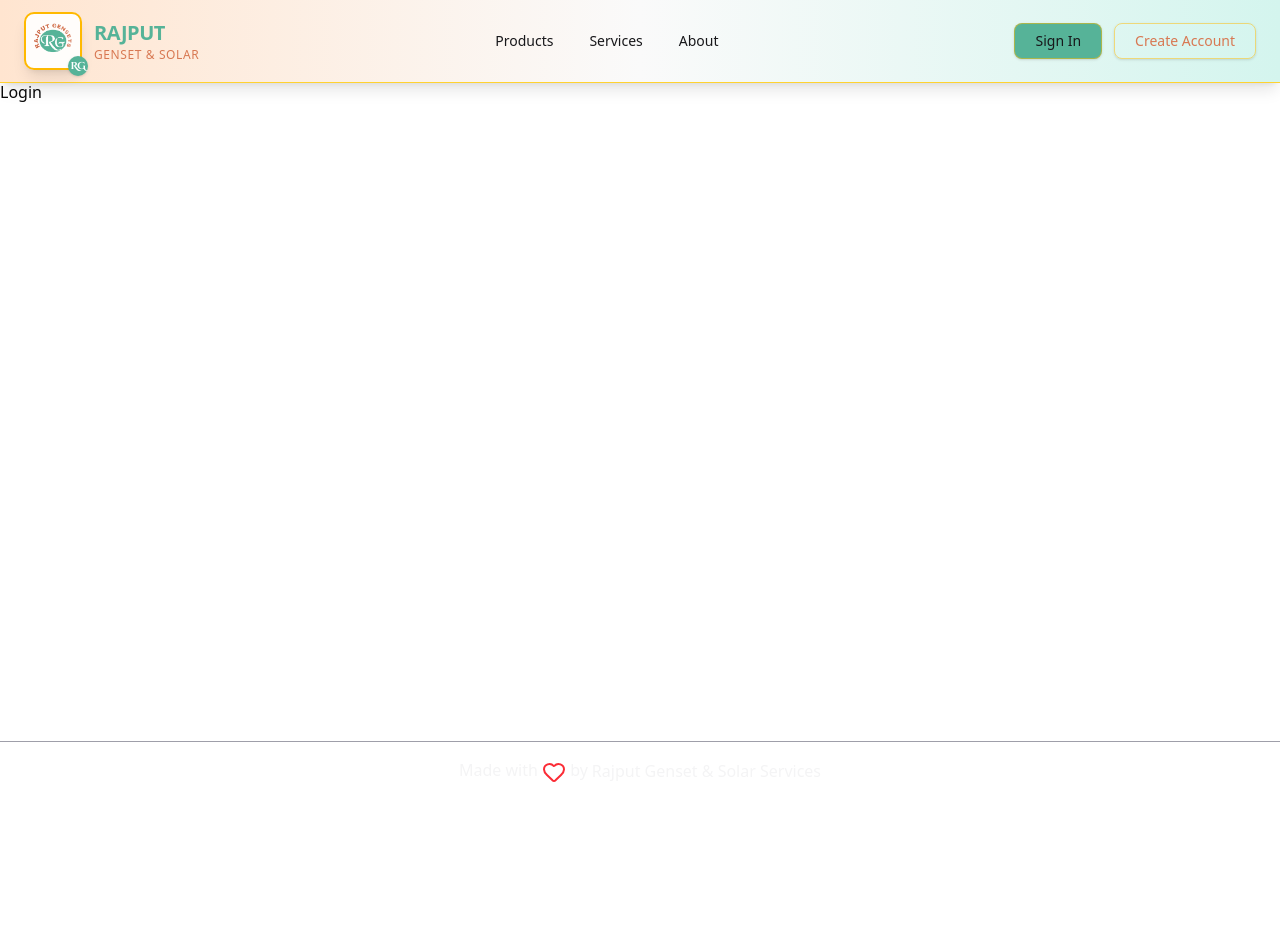
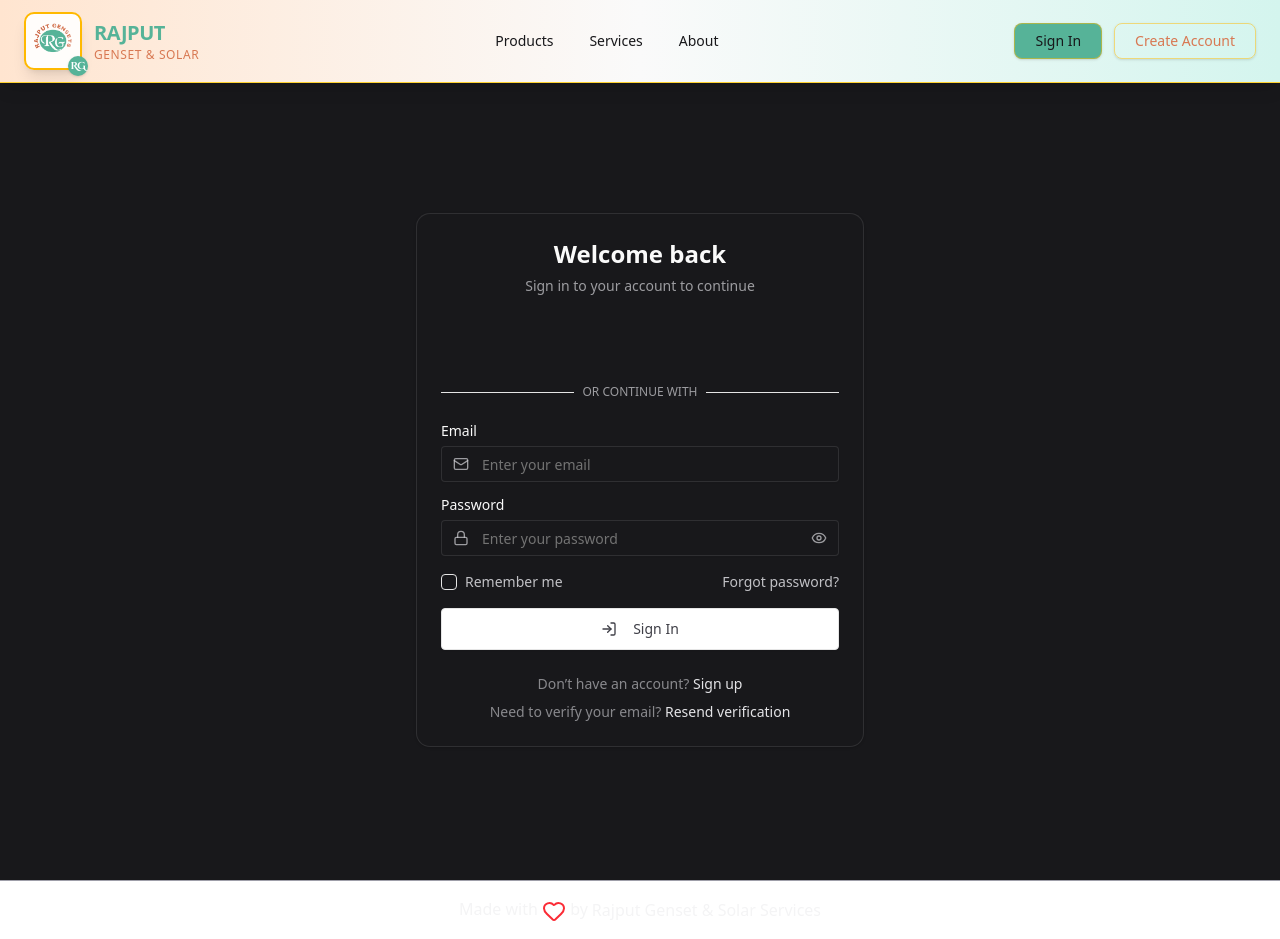
Before and after one commit to sandeepatel01/Rajput-Gensets, a React (Vite) app in the folder frontend/: page /login in a window 1280 px wide. Before the commit the page ends 800 px from the top, so only its background shows below. Built offline with nearby package versions, Linux system fonts and the light colour scheme; no server answers.

Commit message:
feat: USer login page done

```diff
--- a/frontend/package.json
+++ b/frontend/package.json
@@ -10,6 +10,7 @@
     "preview": "vite preview"
   },
   "dependencies": {
+    "@radix-ui/react-checkbox": "^1.3.2",
     "@radix-ui/react-label": "^2.1.7",
     "@radix-ui/react-slot": "^1.2.3",
     "@react-oauth/google": "^0.12.2",
--- /dev/null
+++ b/frontend/src/components/ui/checkbox.tsx
@@ -0,0 +1,30 @@
+import * as React from "react";
+import * as CheckboxPrimitive from "@radix-ui/react-checkbox";
+import { CheckIcon } from "lucide-react";
+
+import { cn } from "../../lib/utils";
+
+function Checkbox({
+  className,
+  ...props
+}: React.ComponentProps<typeof CheckboxPrimitive.Root>) {
+  return (
+    <CheckboxPrimitive.Root
+      data-slot="checkbox"
+      className={cn(
+        "peer border-input dark:bg-input/30 data-[state=checked]:bg-primary data-[state=checked]:text-primary-foreground dark:data-[state=checked]:bg-primary data-[state=checked]:border-primary focus-visible:border-ring focus-visible:ring-ring/50 aria-invalid:ring-destructive/20 dark:aria-invalid:ring-destructive/40 aria-invalid:border-destructive size-4 shrink-0 rounded-[4px] border shadow-xs transition-shadow outline-none focus-visible:ring-[3px] disabled:cursor-not-allowed disabled:opacity-50",
+        className
+      )}
+      {...props}
+    >
+      <CheckboxPrimitive.Indicator
+        data-slot="checkbox-indicator"
+        className="flex items-center justify-center text-current transition-none"
+      >
+        <CheckIcon className="size-3.5" />
+      </CheckboxPrimitive.Indicator>
+    </CheckboxPrimitive.Root>
+  );
+}
+
+export { Checkbox };
--- a/frontend/src/pages/auth/Login.tsx
+++ b/frontend/src/pages/auth/Login.tsx
@@ -1,5 +1,247 @@
-const Login = () => {
-  return <div>Login</div>;
+import { useForm, type SubmitHandler } from "react-hook-form";
+import { useState } from "react";
+import { toast } from "react-toastify";
+import { GoogleLogin } from "@react-oauth/google";
+import { Eye, EyeOff, Loader2, Lock, LogIn, Mail } from "lucide-react";
+
+import { Input } from "../../components/ui/input";
+import { Label } from "../../components/ui/label";
+import { Button } from "../../components/ui/button";
+import { Checkbox } from "../../components/ui/checkbox";
+import {
+  Card,
+  CardContent,
+  CardDescription,
+  CardHeader,
+  CardTitle,
+} from "../../components/ui/card";
+import { Link, useNavigate } from "@tanstack/react-router";
+
+import type { LoginFormData, AxiosErrorResponse } from "../../types/index";
+import { useAuthStore } from "../../stores/useAuthStore";
+import {
+  fetchProfile,
+  googleLogin,
+  login as loginUser,
+} from "../../services/authService";
+
+export const Login = () => {
+  const {
+    register,
+    handleSubmit,
+    formState: { errors },
+  } = useForm<LoginFormData>();
+
+  const navigate = useNavigate();
+  const setUser = useAuthStore((s) => s.setUser);
+
+  const [isLoading, setIsLoading] = useState(false);
+  const [showPassword, setShowPassword] = useState(false);
+  const [rememberMe, setRememberMe] = useState(false);
+
+  const onSubmit: SubmitHandler<LoginFormData> = async (data) => {
+    try {
+      setIsLoading(true);
+      const response = await loginUser(data);
+      const profile = await fetchProfile();
+      setUser(profile.data);
+
+      toast.success(response.message);
+      navigate({ to: "/dashboard" });
+    } catch (error: unknown) {
+      const err = error as AxiosErrorResponse;
+      toast.error(err.response?.data?.message || "Login failed.");
+    } finally {
+      setIsLoading(false);
+    }
+  };
+
+  return (
+    <div className="min-h-screen flex items-center justify-center bg-zinc-900">
+      <Card className="w-full bg-zinc-900 max-w-md border-white/10">
+        <CardHeader className="text-center">
+          <CardTitle className="text-2xl font-bold text-zinc-50">
+            Welcome back
+          </CardTitle>
+          <CardDescription className="text-zinc-300/70">
+            Sign in to your account to continue
+          </CardDescription>
+        </CardHeader>
+
+        <CardContent className="space-y-6">
+          {/* Google Login */}
+          <div className="flex items-center justify-center w-full">
+            <GoogleLogin
+              theme="outline"
+              text="continue_with"
+              onSuccess={async (credentialResponse) => {
+                try {
+                  const idToken = credentialResponse.credential;
+                  if (!idToken) throw new Error("Google token missing");
+                  await googleLogin({ token: idToken, rememberMe });
+
+                  const profile = await fetchProfile();
+                  setUser(profile.data);
+
+                  toast.success("Login successful.");
+                  navigate({ to: "/dashboard" });
+                } catch (error: unknown) {
+                  const err = error as AxiosErrorResponse;
+                  toast.error(
+                    err.response?.data?.message || "Google login failed."
+                  );
+                }
+              }}
+              onError={() => toast.error("Google login failed.")}
+            />
+          </div>
+
+          {/* Divider */}
+          <div className="relative">
+            <div className="absolute inset-0 flex items-center">
+              <span className="w-full border-t border-border" />
+            </div>
+            <div className="relative flex justify-center text-xs uppercase">
+              <span className="bg-zinc-900 px-2 text-zinc-300/70">
+                Or continue with
+              </span>
+            </div>
+          </div>
+
+          {/* Form */}
+          <form onSubmit={handleSubmit(onSubmit)} className="space-y-4">
+            {/* Email */}
+            <div className="space-y-2">
+              <Label htmlFor="email" className="text-zinc-50">
+                Email
+              </Label>
+              <div className="relative">
+                <Mail className="absolute left-3 top-1/2 transform -translate-y-1/2 h-4 w-4 text-zinc-300/70" />
+                <Input
+                  {...register("email", {
+                    required: "Email is required",
+                    pattern: {
+                      value: /^[^\s@]+@[^\s@]+\.[^\s@]+$/,
+                      message: "Invalid email address",
+                    },
+                  })}
+                  placeholder="Enter your email"
+                  className="w-full pl-10 pr-4 py-3 border rounded border-white/10 bg-zinc-900 text-zinc-200 focus-visible:ring-zinc-50 focus-visible:ring-[1px]"
+                />
+              </div>
+              {errors.email && (
+                <p className="text-red-500 text-sm">{errors.email.message}</p>
+              )}
+            </div>
+
+            {/* Password */}
+            <div className="space-y-2">
+              <Label htmlFor="password" className="text-zinc-50">
+                Password
+              </Label>
+              <div className="relative">
+                <Lock className="absolute left-3 top-1/2 transform -translate-y-1/2 h-4 w-4 text-zinc-300/70" />
+                <Input
+                  {...register("password", {
+                    required: "Password is required",
+                    minLength: { value: 6, message: "Min 6 characters" },
+                  })}
+                  type={showPassword ? "text" : "password"}
+                  placeholder="Enter your password"
+                  className="w-full pl-10 pr-4 py-3 border rounded border-white/10 bg-zinc-900 text-zinc-200 focus-visible:ring-zinc-50 focus-visible:ring-[1px]"
+                />
+                <button
+                  type="button"
+                  onClick={() => setShowPassword(!showPassword)}
+                  className="absolute right-3 top-1/2 transform -translate-y-1/2 text-zinc-300/70 hover:text-zinc-50"
+                >
+                  {showPassword ? (
+                    <EyeOff className="h-4 w-4" />
+                  ) : (
+                    <Eye className="h-4 w-4" />
+                  )}
+                </button>
+              </div>
+              {errors.password && (
+                <p className="text-red-500 text-sm">
+                  {errors.password.message}
+                </p>
+              )}
+            </div>
+
+            {/* Remember me + Forgot */}
+            <div className="flex items-center justify-between">
+              <div className="flex items-center space-x-2">
+                <Checkbox
+                  id="rememberMe"
+                  checked={rememberMe}
+                  onCheckedChange={(checked) =>
+                    setRememberMe(checked as boolean)
+                  }
+                />
+                <Label
+                  htmlFor="rememberMe"
+                  className="text-sm text-zinc-300/90 cursor-pointer font-normal"
+                >
+                  Remember me
+                </Label>
+              </div>
+              <Link
+                to="/forgot-password"
+                className="text-sm text-zinc-300/90 hover:text-zinc-400"
+              >
+                Forgot password?
+              </Link>
+            </div>
+
+            {/* Submit */}
+            <Button
+              type="submit"
+              className="w-full cursor-pointer py-5 rounded-[4px] text-zinc-700"
+              variant="outline"
+              disabled={isLoading}
+            >
+              {isLoading ? (
+                <>
+                  <Loader2 className="mr-2 h-4 w-4 animate-spin" />
+                  Signing In...
+                </>
+              ) : (
+                <>
+                  <LogIn className="mr-2 h-4 w-4" />
+                  Sign In
+                </>
+              )}
+            </Button>
+          </form>
+
+          {/* Bottom Links */}
+          <div className="flex flex-col gap-2">
+            <div className="text-center text-sm">
+              <span className="text-zinc-300/60">Don’t have an account? </span>
+              <Link
+                to="/register"
+                className="hover:underline text-zinc-200 font-medium"
+              >
+                Sign up
+              </Link>
+            </div>
+            <div className="text-center text-sm">
+              <span className="text-zinc-300/60">
+                Need to verify your email?{" "}
+              </span>
+              <Link
+                to="/resend-verification"
+                className="hover:underline text-zinc-200 font-medium"
+              >
+                Resend verification
+              </Link>
+            </div>
+          </div>
+        </CardContent>
+      </Card>
+    </div>
+  );
 };
 
 export default Login;
```
Also changed, not shown: 1 other file (tests, documents, lock files or other folders).
